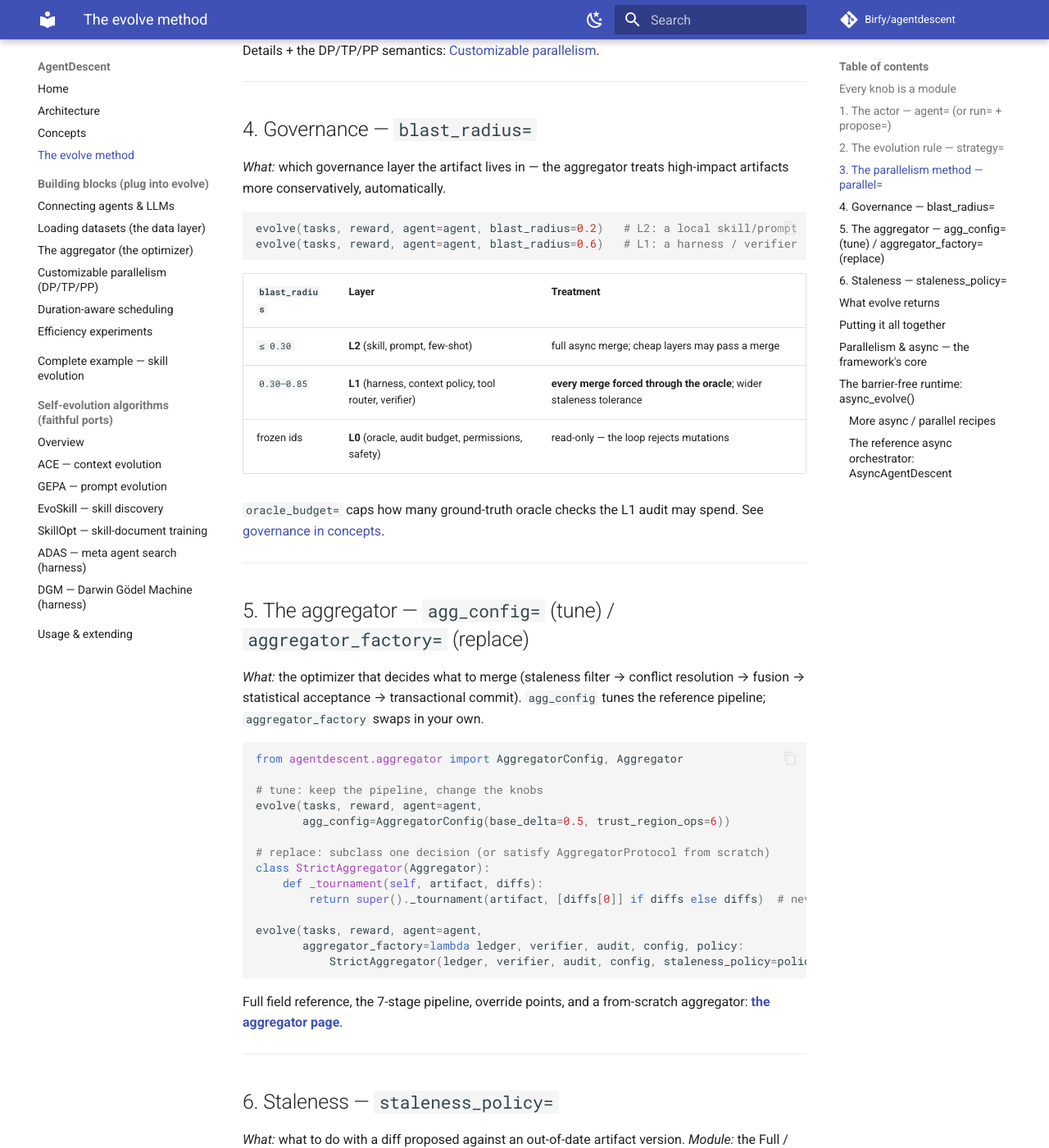
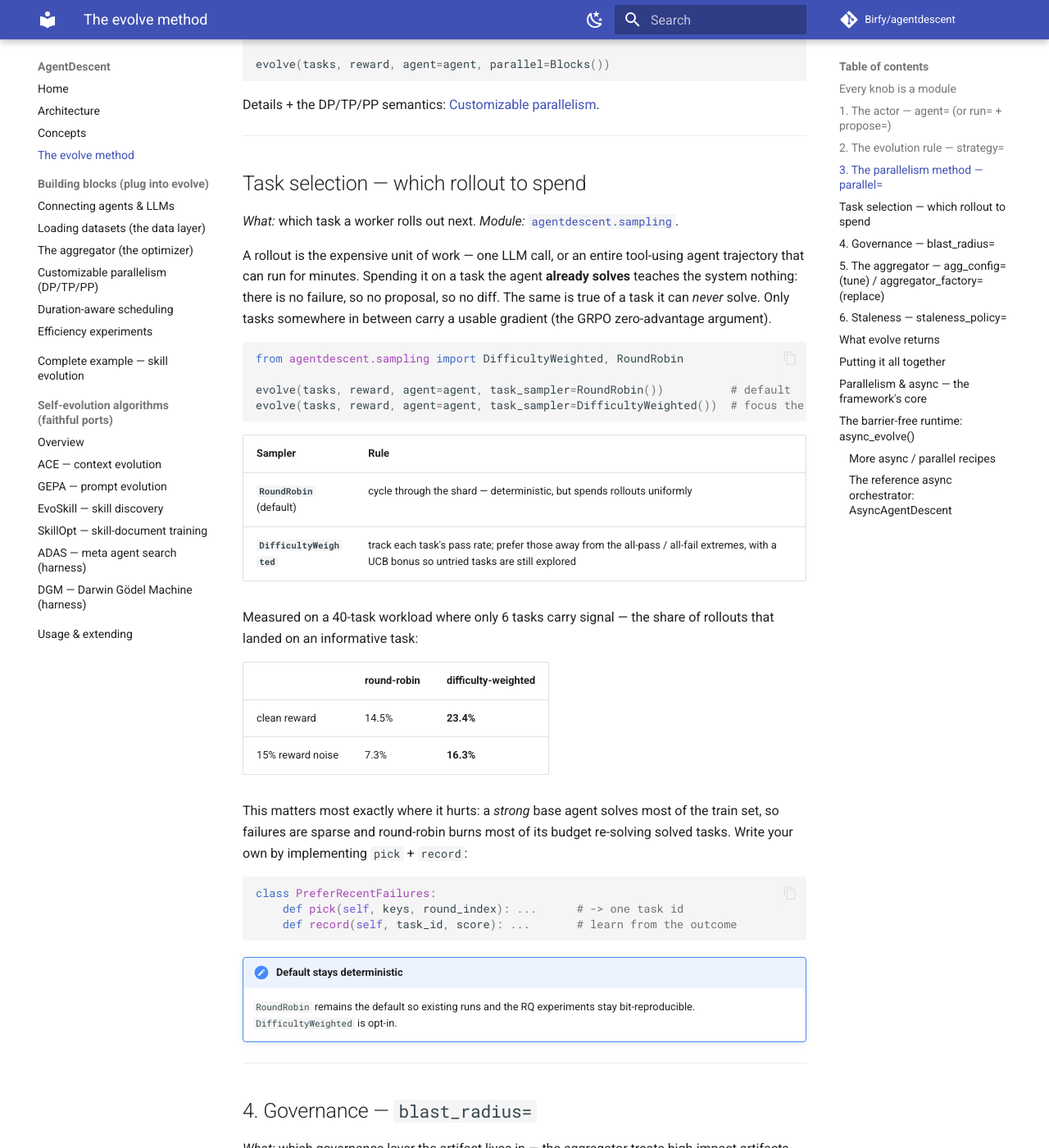
Before and after one commit to Birfy/agentdescent, an MkDocs documentation site: the page built from docs/evolution.md, in a window 1280 px wide and 1400 px high, scrolled down 4226 px. Shown: the whole window at 82% size. Built offline with MkDocs 1.6.1 and Material for MkDocs 9.7.7, drawn with Linux system fonts in a browser that asks for light colours; comment, search, counter and statistics services are not loaded; some of the changed text lies outside the part shown.

Commit message:
docs: task-sampler guide, the two-stack split, and the correctness fixes
- Document task selection (agentdescent.sampling) with the measured
  informative-rollout rates and when it matters (a strong base agent makes
  failures sparse, so round-robin re-solves solved tasks).
- Architecture: state plainly that the TaskScheduler -> Worker -> EvidenceBuffer
  data flow describes the reference stage-orchestration stack, NOT evolve(), and
  that UCB cluster leasing and partial-rollout resume are reachable only there
  today. The docs previously implied the documented entry point had them.
- CHANGELOG entries for the units and determinism fixes.

Co-Authored-By: Claude Opus 4.8 <noreply@anthropic.com>

````diff
--- a/docs/evolution.md
+++ b/docs/evolution.md
@@ -36,6 +36,7 @@ That's the minimum. Everything below is optional and swappable.
 | `agent=` / `run=`+`propose=` | [`agentdescent.agents`](agents.md) + `LLMAgent` | the actor: solve a task, propose a change | — (required) |
 | `strategy=` | `Strategy` (`AppendRules` / `KeyedRules` / yours) | the **evolution rule** — how a proposal becomes a diff | `AppendRules()` |
 | `parallel=` | [`agentdescent.parallel`](parallelism.md) | the **parallelism method** — DP / TP / PP | `DataParallel()` |
+| `task_sampler=` | [`agentdescent.sampling`](#task-selection-which-rollout-to-spend) | **which task** a worker rolls out next | `RoundRobin()` |
 | `blast_radius=` | governance | which layer (L2 skill vs L1 harness/verifier) | `0.2` (L2) |
 | `agg_config=` | `AggregatorConfig` | merge & acceptance **tuning** | sensible defaults |
 | `aggregator_factory=` | `AggregatorProtocol` | **swap the whole optimizer** (custom merge/acceptance) | reference `Aggregator` |
@@ -156,6 +157,53 @@ evolve(tasks, reward, agent=agent, parallel=Blocks())
 ```
 
 Details + the DP/TP/PP semantics: [Customizable parallelism](parallelism.md).
+
+---
+
+## Task selection — which rollout to spend
+
+*What:* which task a worker rolls out next. *Module:*
+[`agentdescent.sampling`](https://github.com/Birfy/agentdescent/blob/main/agentdescent/sampling.py).
+
+A rollout is the expensive unit of work — one LLM call, or an entire tool-using
+agent trajectory that can run for minutes. Spending it on a task the agent
+**already solves** teaches the system nothing: there is no failure, so no
+proposal, so no diff. The same is true of a task it can *never* solve. Only tasks
+somewhere in between carry a usable gradient (the GRPO zero-advantage argument).
+
+```python
+from agentdescent.sampling import DifficultyWeighted, RoundRobin
+
+evolve(tasks, reward, agent=agent, task_sampler=RoundRobin())          # default
+evolve(tasks, reward, agent=agent, task_sampler=DifficultyWeighted())  # focus the budget
+```
+
+| Sampler | Rule |
+|---|---|
+| **`RoundRobin`** (default) | cycle through the shard — deterministic, but spends rollouts uniformly |
+| **`DifficultyWeighted`** | track each task's pass rate; prefer those away from the all-pass / all-fail extremes, with a UCB bonus so untried tasks are still explored |
+
+Measured on a 40-task workload where only 6 tasks carry signal — the share of
+rollouts that landed on an informative task:
+
+| | round-robin | difficulty-weighted |
+|---|---|---|
+| clean reward | 14.5% | **23.4%** |
+| 15% reward noise | 7.3% | **16.3%** |
+
+This matters most exactly where it hurts: a *strong* base agent solves most of the
+train set, so failures are sparse and round-robin burns most of its budget
+re-solving solved tasks. Write your own by implementing `pick` + `record`:
+
+```python
+class PreferRecentFailures:
+    def pick(self, keys, round_index): ...      # -> one task id
+    def record(self, task_id, score): ...       # learn from the outcome
+```
+
+!!! note "Default stays deterministic"
+    `RoundRobin` remains the default so existing runs and the RQ experiments stay
+    bit-reproducible. `DifficultyWeighted` is opt-in.
 
 ---
 
````
Also changed, not shown: CHANGELOG.md (+8 -0 lines), docs/architecture.md (+21 -0 lines).
